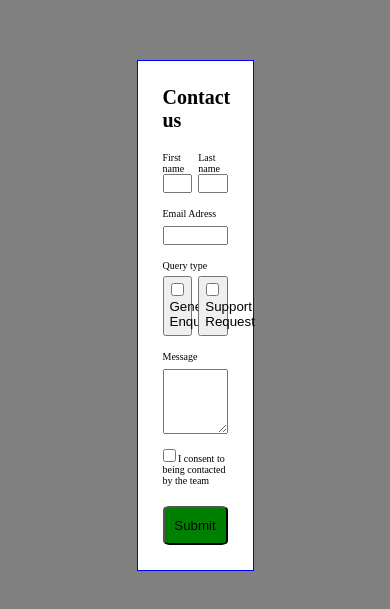
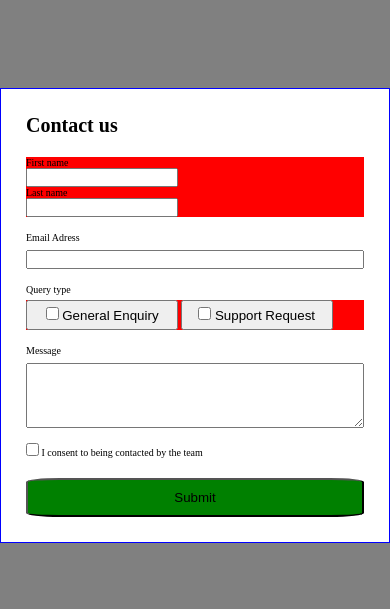
Before and after one commit to MatAregawi02/contact_form, a website: page index.html in a window 390 px wide. Shown: the part 107-716 px from the top of the page. Drawn offline with Linux system fonts and the light colour scheme.

Commit message:
preliminary editing on the css, more work to do

```diff
--- a/index.html
+++ b/index.html
@@ -4,7 +4,7 @@
     <meta charset="UTF-8">
     <meta name="viewport" content="width=device-width, initial-scale=1.0">
     <title>Document</title>
-    <link rel="stylesheet" href="css/main.css">
+    <link rel="stylesheet" href="scss/main.css">
 </head>
 <body>
 
--- a/scss/main.scss
+++ b/scss/main.scss
@@ -19,7 +19,7 @@ body{
 
 }
 .wrapper{
-    width : 30%;
+    width : 705px;
 
 
     height : auto;
@@ -105,3 +105,14 @@ form{
 h1{
     margin-bottom : 20px;
 }
+
+@media (max-width : 600px){
+    .wrapper{
+        width : 100%;
+    }
+    .input-group-double{
+        display : block;
+        background-color: red;
+        width : 100%;
+    }
+  }
```
Also changed, not shown: css/main.css (deleted), scss/main.css (added), 2 other files.
